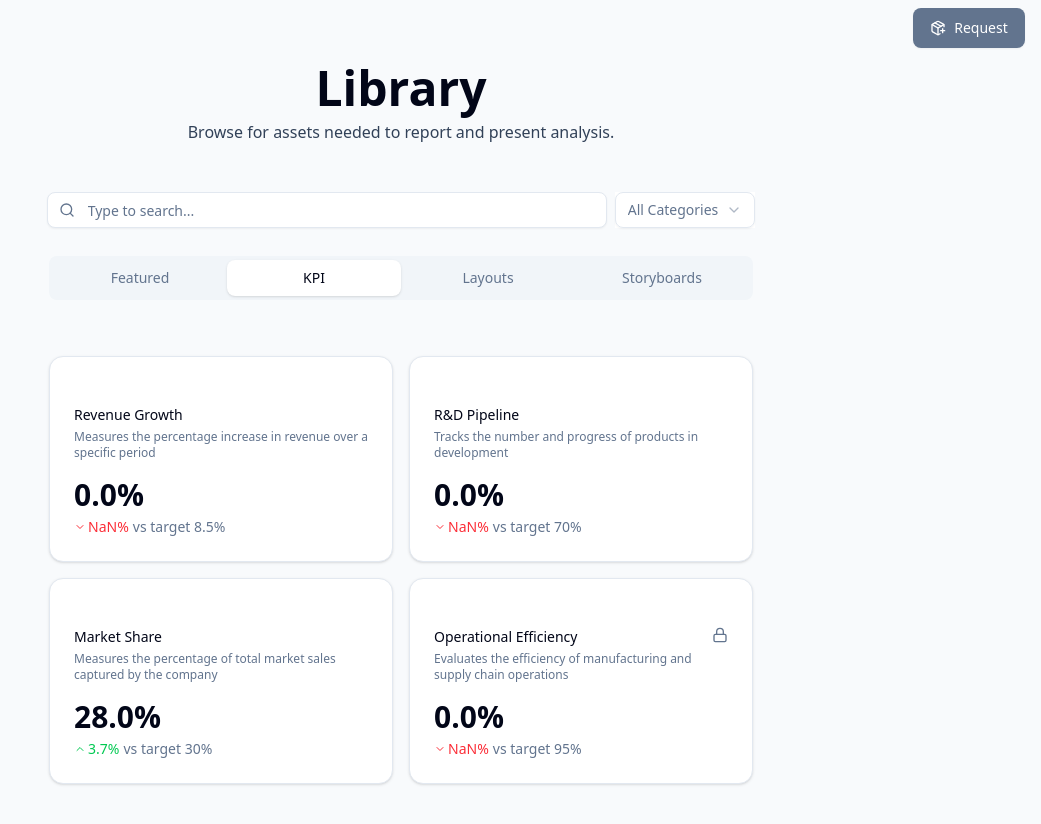
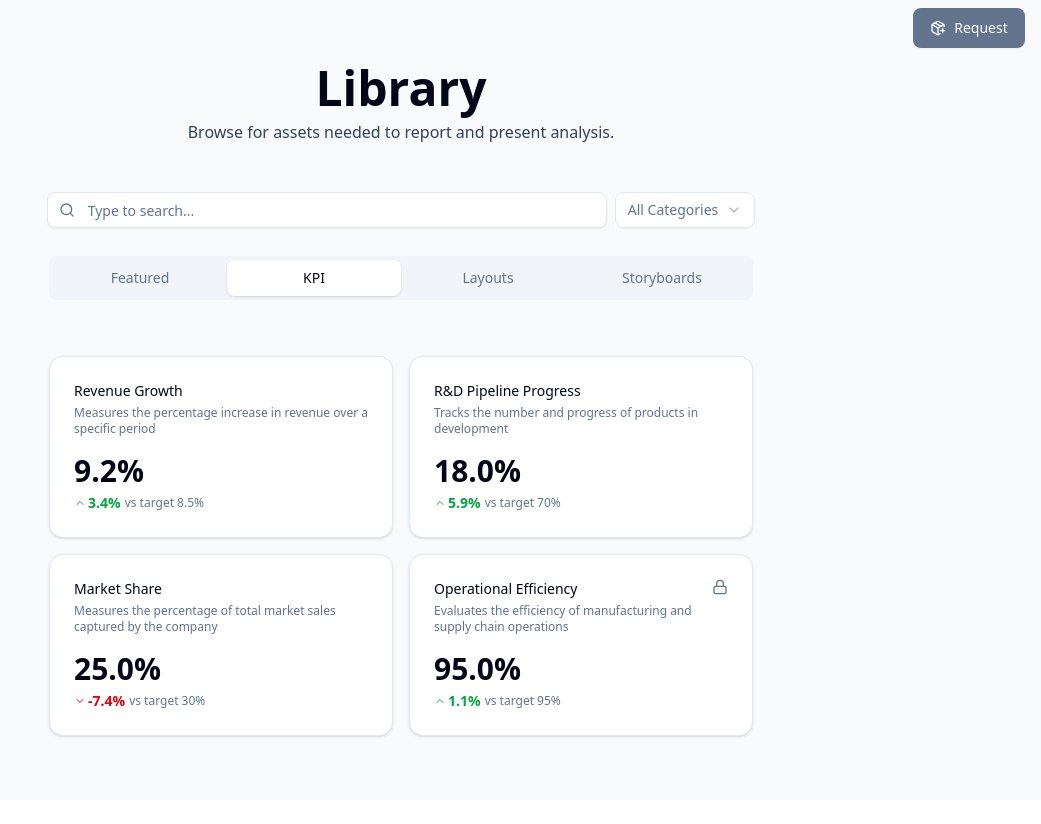
Before and after one commit to clendson-goncalves/kpi-dashboard-takehome-deploy, a Next.js app: page / in a window 1280 px wide. Shown: the top 824 px of the page, without its empty margins (239-1280 px from the left). After the commit the page ends 800 px from the top, so only its background shows below. Built offline with nearby package versions, Linux system fonts and the light colour scheme.

Commit message:
KPI Trend Value fixed.

```diff
--- a/components/kpi-selection/KPICard.tsx
+++ b/components/kpi-selection/KPICard.tsx
@@ -33,16 +33,32 @@ export function KPICard({ kpi, onRequestAccess, selectable = false }: KPICardPro
     if (!chartData?.lineData) return 0
 
     const data = chartData.lineData
-    const lastPoint = data[data.length - 1] as ChartDataPoint
-    return lastPoint?.value || lastPoint?.share || lastPoint?.efficiency || lastPoint?.success || 0
+    const lastPoint = data[data.length - 1]
+
+    // Check for different data structures
+    if ('revenue' in lastPoint) return lastPoint.revenue as number
+    if ('share' in lastPoint) return lastPoint.share as number
+    if ('manufacturing' in lastPoint) return lastPoint.manufacturing as number
+    if ('phaseI' in lastPoint) return lastPoint.phaseI as number
+
+    return 0
   }
 
   const getPreviousValue = () => {
     if (!chartData?.lineData) return 0
 
     const data = chartData.lineData
-    const prevPoint = data[data.length - 2] as ChartDataPoint
-    return prevPoint?.value || prevPoint?.share || prevPoint?.efficiency || prevPoint?.success || 0
+    if (data.length < 2) return 0
+
+    const prevPoint = data[data.length - 2]
+
+    // Check for different data structures
+    if ('revenue' in prevPoint) return prevPoint.revenue as number
+    if ('share' in prevPoint) return prevPoint.share as number
+    if ('manufacturing' in prevPoint) return prevPoint.manufacturing as number
+    if ('phaseI' in prevPoint) return prevPoint.phaseI as number
+
+    return 0
   }
 
   const latestValue = getLatestValue()
@@ -74,7 +90,7 @@ export function KPICard({ kpi, onRequestAccess, selectable = false }: KPICardPro
         )}
         onClick={handleClick}
       >
-        <CardContent className="pt-6">
+        <CardContent className="">
           <div className="flex flex-col">
             <div className="flex justify-between items-start mb-4">
               <div className="flex-1">
@@ -94,11 +110,11 @@ export function KPICard({ kpi, onRequestAccess, selectable = false }: KPICardPro
             <div className="flex flex-col">
               <span className="text-3xl font-bold">{latestValue.toFixed(1)}%</span>
               <div className="flex items-center gap-1 mt-1">
-                <span className={`text-sm flex items-center gap-0.5 ${trend ? 'text-green-500' : 'text-red-500'}`}>
+                <span className={`text-sm font-bold flex items-center gap-0.5 ${trend ? 'text-green-600' : 'text-red-600'}`}>
                   <ChevronUp className={`h-3 w-3 ${!trend && 'rotate-180'}`} />
                   {trendValue}%
                 </span>
-                <span className="text-sm text-muted-foreground">
+                <span className="text-xs text-muted-foreground">
                   vs target {kpi.target}%
                 </span>
               </div>
--- a/data/mockData.ts
+++ b/data/mockData.ts
@@ -27,7 +27,7 @@ export const kpiData: KPI[] = [
   },
   {
     id: "rd-pipeline",
-    name: "R&D Pipeline",
+    name: "R&D Pipeline Progress",
     description: "Tracks the number and progress of products in development",
     category: "Research",
     accessLevel: "public",
@@ -145,7 +145,7 @@ export const mockChartData = {
       { quarter: "Q1", share: 25, target: 27 },
       { quarter: "Q2", share: 26, target: 27 },
       { quarter: "Q3", share: 27, target: 27 },
-      { quarter: "Q4", share: 28, target: 27 }
+      { quarter: "Q4", share: 25, target: 27 }
     ],
     barData: [
       { quarter: "Q1", share: 25, target: 27 },
```
